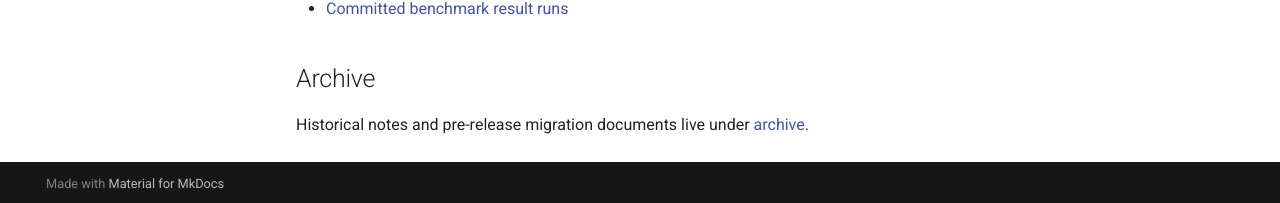
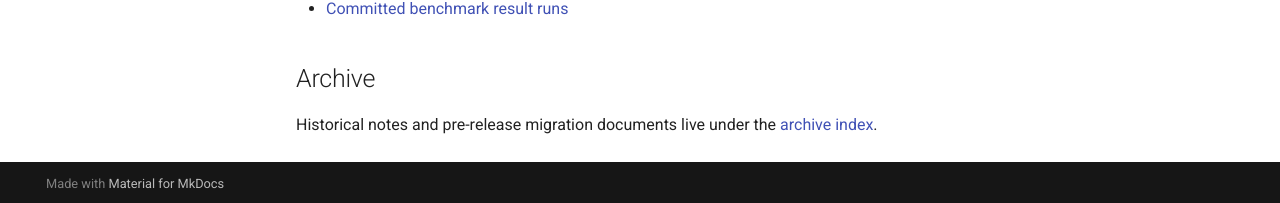
Before and after one commit to SimonGelbart/pattrn, an MkDocs documentation site: the page built from docs/README.md, in a window 1280 px wide and 900 px high, scrolled down 2635 px. Shown: the part 694-897 px from the top of the window. Built offline with MkDocs 1.6.1 and Material for MkDocs 9.7.7, drawn with Linux system fonts in a browser that asks for light colours; comment, search, counter and statistics services are not loaded.

Commit message:
docs: add archive index

```diff
--- a/docs/README.md
+++ b/docs/README.md
@@ -103,4 +103,4 @@ Local committed benchmark reports are historical evidence, not the long-term ben
 
 ## Archive
 
-Historical notes and pre-release migration documents live under [archive](archive/).
+Historical notes and pre-release migration documents live under the [archive index](archive/README.md).
```
Also changed, not shown: docs/archive/README.md (added, +27 -0 lines).
